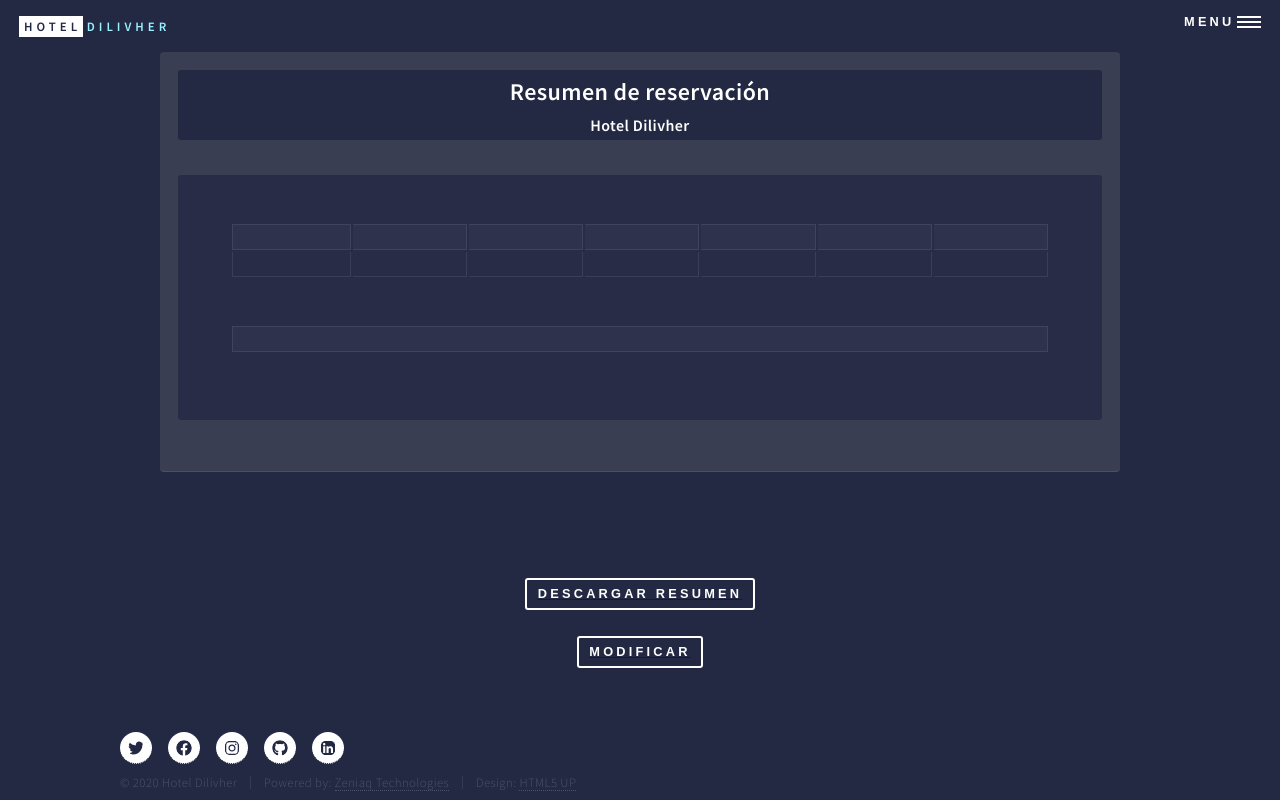
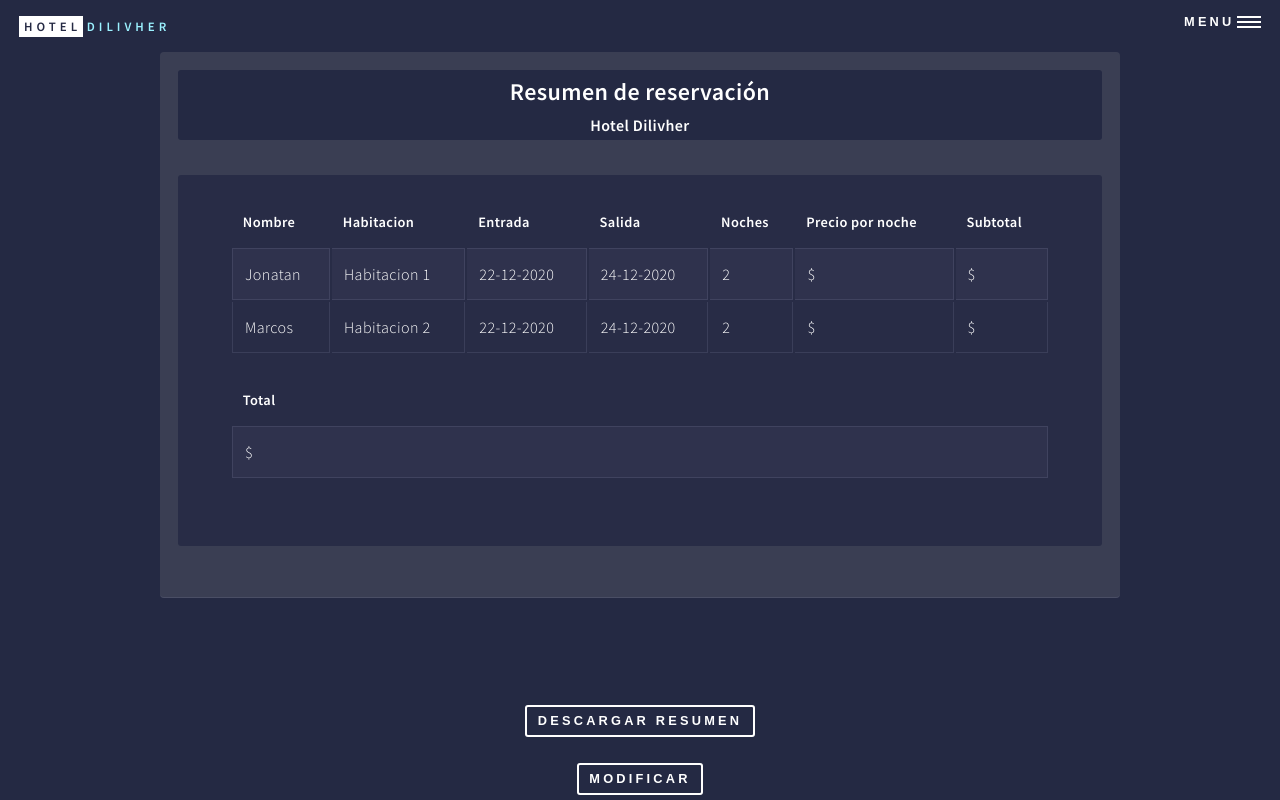
Before and after one commit to zeniaq/hotel-dilivher-website, a Next.js app: page /summarypage in a window 1280 px wide. Shown: the top 800 px of the page. Built offline with nearby package versions, Linux system fonts and the light colour scheme.

Commit message:
Change in ReservationSummaryPage

```diff
--- a/components/ReservationSummaryPage/ReservationSummaryPage.js
+++ b/components/ReservationSummaryPage/ReservationSummaryPage.js
@@ -1,26 +1,28 @@
 import Table, { Row, TitleCell, ContentCell } from "../Table";
 import { titles, dataRows, result, dataresults } from "./tables";
-import { DivTable, DivTable2, H1, Button, DivContent, Section, DivH1, DivColor, H3} from "./styled";
+import { DivTable, DivTable2, H1, Button, DivContent, Section, DivH1, DivColor, H3, A} from "./styled";
 import React, { useRef } from 'react';
 import WarningMessage from "../WarningMessage/WarningMessage";
 import ReactToPrint from "react-to-print";
 
-const titleRow = titles.map((data) => <TitleCell data={data.Value} />);
+const titleRow = titles.map((data) => <TitleCell key={data.Value}>{data.Value}</TitleCell>);
 const rows = dataRows.map((data) => (
     <Row>
-        <ContentCell data={data.name} />
-        <ContentCell data={data.room} />
-        <ContentCell data={data.arrivaldate} />
-        <ContentCell data={data.departuredate} />
-        <ContentCell data={data.numbernights} />
-        <ContentCell data={data.costnight} />
-        <ContentCell data={data.subtotal} />
+        <ContentCell>{data.name}</ContentCell>
+        <ContentCell>{data.room}</ContentCell>
+        <ContentCell>{data.arrivaldate}</ContentCell>
+        <ContentCell>{data.departuredate}</ContentCell>
+        <ContentCell>{data.numbernights}</ContentCell>
+        <ContentCell>{data.costnight}</ContentCell>
+        <ContentCell>{data.subtotal}</ContentCell>
+
     </Row>
 ));
-const results = result.map((data) => <TitleCell data={data.Value} />);
+const results = result.map((data) => <TitleCell key={data.Value}>{data.Value}</TitleCell>);
 const rowsresult = dataresults.map((data) => (
     <Row>
-        <ContentCell data={data.total} />
+         <ContentCell>{data.total}</ContentCell>
+
     </Row>
 ));
 
@@ -52,7 +54,7 @@ class ComponentToPrint extends React.PureComponent {
         return <Resume />;
     }
 }
-const ReservationSummaryPage = ({ typeMenu, linkRef }) => {
+const ReservationSummaryPage = () => {
     const componentRef = useRef();
     return (
         <>
@@ -62,17 +64,17 @@ const ReservationSummaryPage = ({ typeMenu, linkRef }) => {
             <ReactToPrint
                 trigger={() => (
 
-                    <a href="#popup">
+                    <A href="#popup">
                     <Button type="submit">Descargar Resumen</Button>
-                    </a>
+                    </A>
                 )}
                 content={() => componentRef.current}
             />
             <br></br>
-            <a href="/controlpanel">
-                <Button>Modificar</Button>
+            <A href="/controlpanel" >
+            <Button type="submit">Modificar</Button>
 
-            </a>
+            </A>
             <WarningMessage  />
         </>
     );
--- a/components/ReservationSummaryPage/styled.js
+++ b/components/ReservationSummaryPage/styled.js
@@ -113,3 +113,6 @@ export const DivContent = styled.div`
 
 `;
 export const Section = styled.section``;
+export const A = styled.a`
+text-decoration: none;
+`;
--- a/components/WarningMessage/WarningMessage.js
+++ b/components/WarningMessage/WarningMessage.js
@@ -1,10 +1,6 @@
 import { DivEmergent, DivEmergentContent, DivClose, Button} from "./styled";
-import ReactToPrint from "react-to-print";
-import React, { useRef } from 'react';
 
-
-const WarningMessage = ({ typeMenu, linkRef }) => {
-    const componentRef = useRef();
+const WarningMessage = () => {
     return (
         <>
             <DivEmergent id="popup" >
@@ -17,8 +13,6 @@ const WarningMessage = ({ typeMenu, linkRef }) => {
                     </DivClose>
                 </DivEmergentContent>
             </DivEmergent>
-
-
         </>
     );
 };
```
